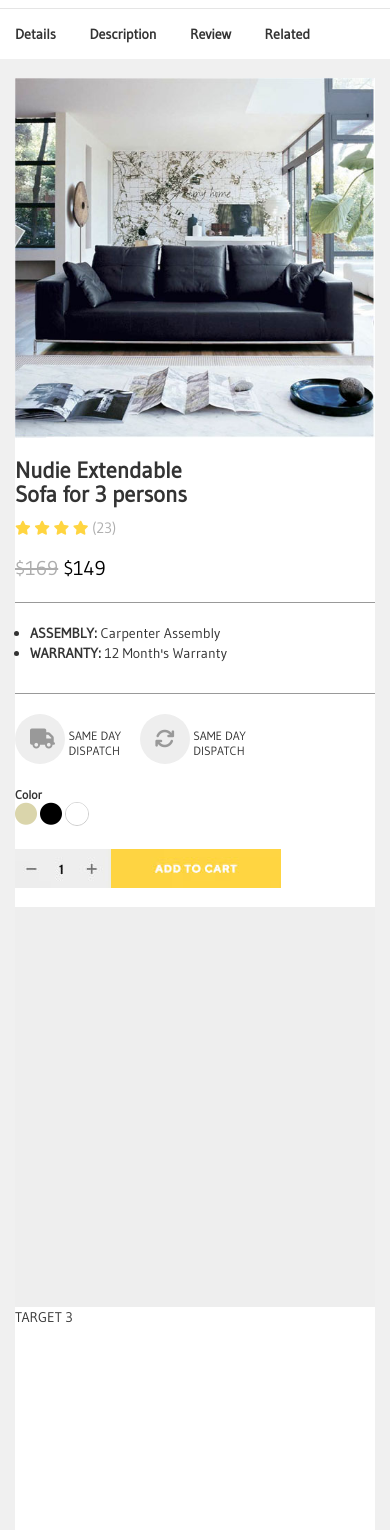
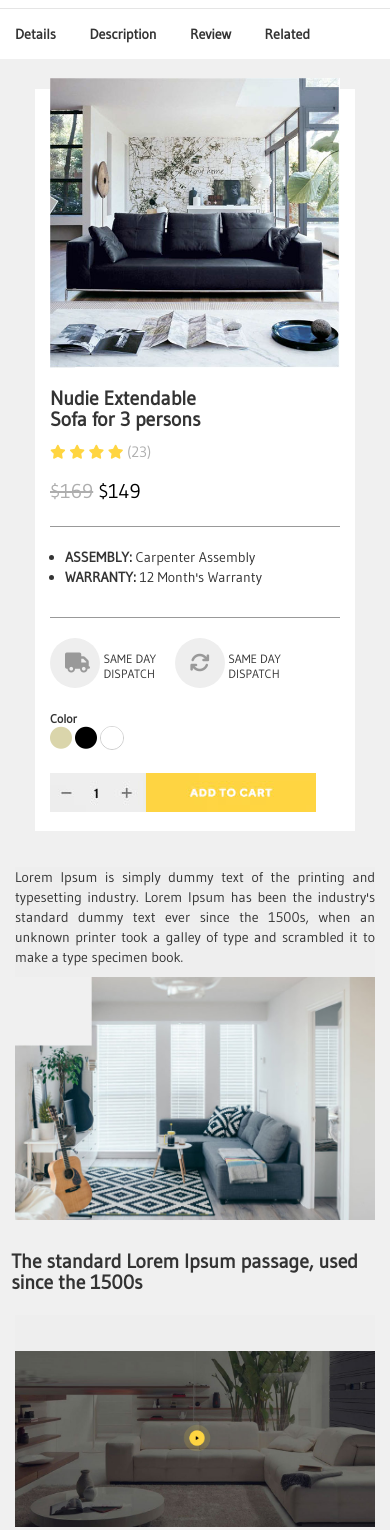
Before and after one commit to varshapadwal/test-heady-new, a plain HTML site: page index.html in a window 390 px wide. Shown: the part 70-1600 px from the top of the page. Drawn offline with nearby package versions, Linux system fonts and the light colour scheme.

Commit message:
add description content

```diff
--- a/css/custom.css
+++ b/css/custom.css
@@ -8,11 +8,13 @@ body{ background:#f0f0f0;font-family: 'Gudea', sans-serif;}
 .navbar-toggle{ margin-top:23px; float:left; margin-right:34%;}
 .marginTop1{ margin-top:23px;}
 .marginBottom1{ margin-Bottom:19px;}
+.marginTop2{margin-top:10%;}
 .blCol{ color:#000;}
 .lightYellow{ color:#dad5ab}
 .whColor{ color:#fff}
 .grborder{border:1px solid #CCC; border-radius:25px;}
 .marginRight{ margin-right:15px;}
+.marginTop3{ margin-top:100px;}
 .ft22{font-size:22px !important;}
 h2{font-size:1.6em; font-weight:bold; }
 .price, .furniture-sla, .stPolicy{display:block;}
@@ -38,11 +40,14 @@ h2{font-size:1.6em; font-weight:bold; }
 }
 .clearfix{clear:both}
 .fixdiv{ /*position:fixed; display:block;*/}
+.captionDiv{ position:absolute; top:0; left:0; z-index:10; display:inline-block; width:49%; background:#f0f0f0; padding:0.8em;}
+p.captiondiv{ margin-top:121px;}
 @media (max-width: 768px) {
 .breadcrumb {
  display:none;
 }
 .imgTop{ padding:0; margin-left: auto; margin-top:-0.8em;}
+
 }
 
 .navbar-default .navbar-nav>.active>a,.navbar-default .navbar-nav>.active>a:focus, .navbar-default .navbar-nav> li >a:hover, .navbar-default.navbar-nav>.active>a:hover { background:url(../images/nav-bg.png) 11px 16px repeat-x;}
@@ -51,10 +56,9 @@ h2{font-size:1.6em; font-weight:bold; }
 @media (max-width: 768px) {
 
 .paddingLeftRightZero{padding-left:0 !important; padding-right:0 !important;}
-
 .imgTop{ position: inherit;}
 .grbg{ background:#f0f0f0;}
-
+.paddingLR35{padding:0 35px;}
 
 }
 /* added css for scroll div an aside */
@@ -62,7 +66,7 @@ h2{font-size:1.6em; font-weight:bold; }
 #main {/*width: 75%; float: right;*/
 }
 
-#main div.target { background: #fff; /*height: 400px;*/ min-height:400px;
+#main div.target {/*height: 400px;*/ min-height:400px;
 }
 
 #main div.target:nth-child(even) {background: #eee;
@@ -92,7 +96,7 @@ h2{font-size:1.6em; font-weight:bold; }
     color: #000;
 }
 
-
+.relativPos{ display:block; position:relative;}
 @media (max-width: 768px) {
 #nav{ margin-bottom:30px;}
 #nav nav {position:inherit; background:#fff; border-top:1px solid #e5e5e5;
@@ -105,6 +109,9 @@ h2{font-size:1.6em; font-weight:bold; }
 }
 #nav a:hover, #nav a.active{ background:#ffd541; color:#fff; padding:15px;
 }
+p.captiondiv{ margin-top:0;}
+.captionDiv{ position:inherit; left:0; top:0; width:100%;}
+h2{ font-size:1.4em;}
 }
 
 /* toggle button */
--- a/index.html
+++ b/index.html
@@ -89,7 +89,9 @@
     <div class="col-xs-12 col-sm-8 col-sm-offset-1">
     <section id="main">
     <div class="target" id="details">
-    <div class="row">
+    <div class="row paddingLR35">
+    <div class="col-xs-12 col-sm-11 col-sm-offset-1">
+    <div class="row bgWhite">
       <div class="col-xs-12 col-sm-7">
         <div class="imgTop"> <img src="images/details-img.jpg"  class="img-fluid" title=""> </div>
       </div>
@@ -115,10 +117,24 @@
         </div>
       </div>
       </div>
-
+      </div>
+      </div>
     </div>
     <div class="target" id="description">
-
+    <div class="row marginTop2">
+    <div class="relativPos">
+      <div class="col-xs-12 col-sm-3 text-justify"><p class="captiondiv">Lorem Ipsum is simply dummy text of the printing and typesetting industry. Lorem Ipsum has been the industry's standard dummy text ever since the 1500s, when an unknown printer took a galley of type and scrambled it to make a type specimen book. </p></div>
+    <div class="col-xs-12 col-sm-8 col-sm-offset-1"><img src="images/description-img.jpg" class="img-fluid" title=""></div>
+    <div class="captionDiv"><h2>The standard Lorem Ipsum passage, used since the 1500s</h2></div>
+    </div>
+    </div>
+    <!-- 2nd slide -->
+    <div class="row marginTop2">
+    <div class="col-xs-12">
+     <a data-toggle="modal" data-target="#descriptionVideo" style="cursor:pointer"><img src="images/video-img.jpg" class="img-responsive"></a>
+      <div class="captionDiv"><h2>The standard Lorem Ipsum passage, used since the 1500s</h2></div>
+      </div>
+    </div>
     </div>
     <div class="target" id="review">TARGET 3</div>
     <div class="target" id="related">TARGET 4</div>
@@ -127,6 +143,21 @@
 
   </div>
 </div>
+<!-- modal window -->
+<div class="modal fade" tabindex="-1" role="dialog" id="descriptionVideo">
+  <div class="modal-dialog">
+    <div class="modal-content">
+      <div class="modal-header">
+        <button type="button" class="close" data-dismiss="modal" aria-label="Close"><span aria-hidden="true">&times;</span></button>
+        <h4 class="modal-title">Description</h4>
+      </div>
+      <div class="modal-body">
+        <iframe src="https://www.youtube.com/embed/gqOEoUR5RHg" frameborder="0" allowfullscreen style="width:100%; height:340px" ></iframe>
+      </div>
+
+    </div><!-- /.modal-content -->
+  </div><!-- /.modal-dialog -->
+</div>
 <script src="js/smooth-anchor.js"></script>
 <!-- jQuery (necessary for Bootstrap's JavaScript plugins) -->
 <script src="js/bootstrap.min.js"></script>
```
Also changed, not shown: images/description-img.jpg (added), images/video-img.jpg (added).
